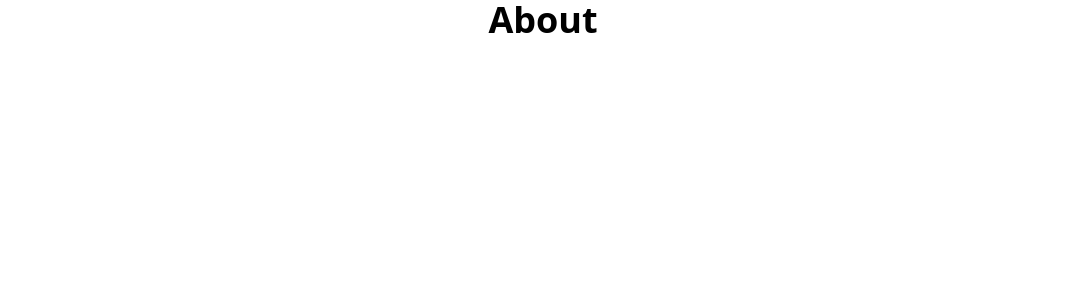
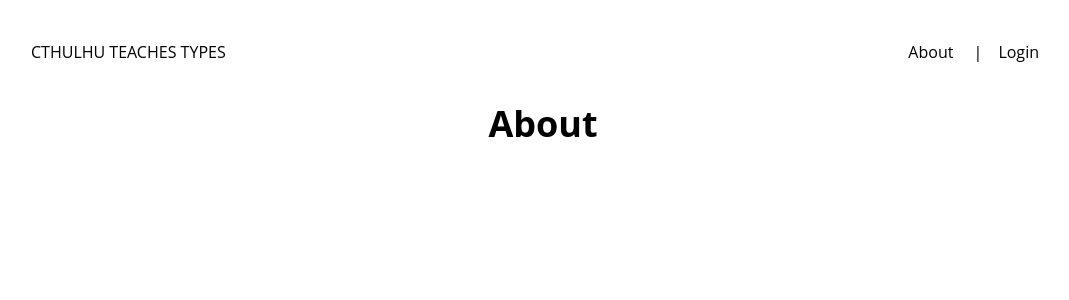
Before and after one commit to maxwellsquared/cthulhu-teaches-typing, a React (Create React App) app: page /about in a window 1280 px wide. Shown: the top 300 px of the page, without its empty margins (97-1166 px from the left). Built offline with nearby package versions, Linux system fonts and the light colour scheme.

Commit message:
Organized routes into separate folder

```diff
--- a/src/routes/About.jsx
+++ b/src/routes/About.jsx
@@ -2,11 +2,11 @@ import LayoutWrapper from '../components/LayoutWrapper';
 
 function About() {
   return (
-    <>
+    <LayoutWrapper>
       <div className="flex h-full flex-col items-center justify-center">
         <h1 className="text-4xl font-bold">About</h1>
       </div>
-    </>
+    </LayoutWrapper>
   );
 }
 
--- a/src/routes/Login.jsx
+++ b/src/routes/Login.jsx
@@ -65,7 +65,7 @@ function Login() {
 
   // if status code == 401 -> go sad route
   return (
-    <>
+    <LayoutWrapper>
       {statusCode === 401 && <h1>Invalid Credentials</h1>}
       <form
         onSubmit={(event) => {
@@ -105,7 +105,7 @@ function Login() {
       >
         Login
       </button>
-    </>
+    </LayoutWrapper>
   );
 }
 
```
